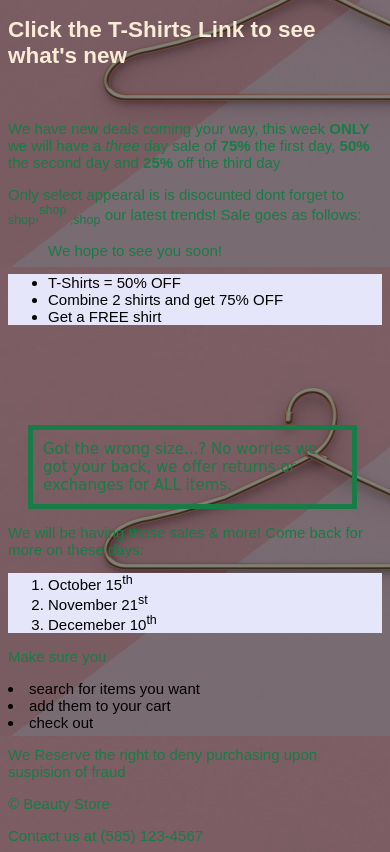
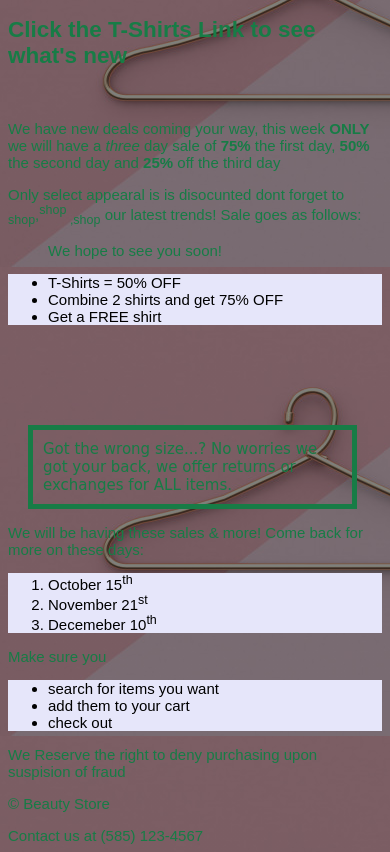
Before and after one commit to elizabethmorffi/assignment5, a plain HTML site: page index.html in a window 390 px wide. Shown: the part 202-1054 px from the top of the page. Drawn offline with Linux system fonts and the light colour scheme.

Commit message:
last assignment

```diff
--- a/css/styles.css
+++ b/css/styles.css
@@ -27,9 +27,8 @@ h1 {
 box-sizing: border-box;
 margin: 0 0 0 0;
 
-html {
-    color: #000;
-}
+
+    color: #0000;
 
 h2 {
     color: antiquewhite;
@@ -90,7 +89,6 @@ body ul {
     color: blueviolet;
 }
 
-@media screen and (max-width: 30rem) {
-    h1 {
-        color: deeppink
-    }
+@media screen and (max-width: 30rem) h1 {
+    color: deeppink;
+}
--- a/index.html
+++ b/index.html
@@ -2,6 +2,7 @@
 <html lang="en">
 
 <head>
+
     <meta charset="utf-8">
     <title>My New Website!</title>
     <link rel="stylesheet" type="text/css" href="css/styles.css">
@@ -57,15 +58,17 @@
     </ol>
 
     <p> Make sure you</p>
-
+<ul>
     <li> search for items you want</li>
     <li> add them to your cart</li>
     <li> check out</li>
-
+</ul>
     <div id="content">
         <p> We Reserve the right to deny purchasing upon suspision of fraud </p>
     </div>
     <p> &copy; Beauty Store</p>
     <footer> Contact us at (585) 123-4567</footer>
 
-</body></html>
+</body>
+
+</html>
```
